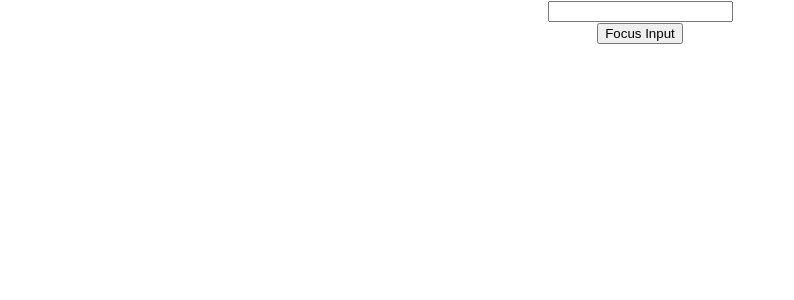
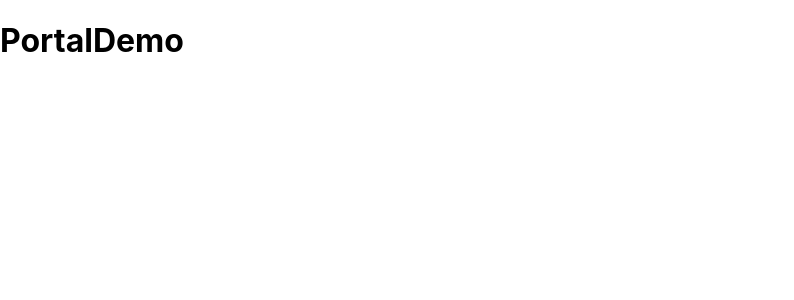
Before and after one commit to SamadhanMaske/cereact-app-2, a React (Create React App) app: page / in a window 1280 px wide. Shown: the top 300 px of the page, without its empty margins (0-794 px from the left). Built offline with nearby package versions, Linux system fonts and the light colour scheme.

Commit message:
React portals

```diff
--- a/public/index.html
+++ b/public/index.html
@@ -29,6 +29,7 @@
   <body>
     <noscript>You need to enable JavaScript to run this app.</noscript>
     <div id="root"></div>
+    <div id="portal-root"></div>
     <!--
       This HTML file is a template.
       If you open it directly in the browser, you will see an empty page.
--- a/src/App.js
+++ b/src/App.js
@@ -4,6 +4,7 @@
 import LifeCycleA from './Components/LifeCycleA';
 import RefsDemo from './Components/RefsDemo';
 import FocusInput from './Components/FocusInput';
+import PortalDemo from './Components/PortalDemo';
 
 function App() {
   return (
@@ -13,7 +14,9 @@
 
       {/* <RefsDemo/> */}
 
-      <FocusInput/>
+      {/* <FocusInput/> */}
+
+      <PortalDemo/>
     </div>
   );
 }
--- /dev/null
+++ b/src/Components/PortalDemo.js
@@ -0,0 +1,14 @@
+
+import React from 'react'
+import ReactDOM from 'react-dom'
+
+function PortalDemo() {
+  return ReactDOM.createPortal(
+    <div>
+        <h1>PortalDemo</h1>
+    </div>,
+    document.getElementById('portal-root')
+  )
+}
+
+export default PortalDemo
```
